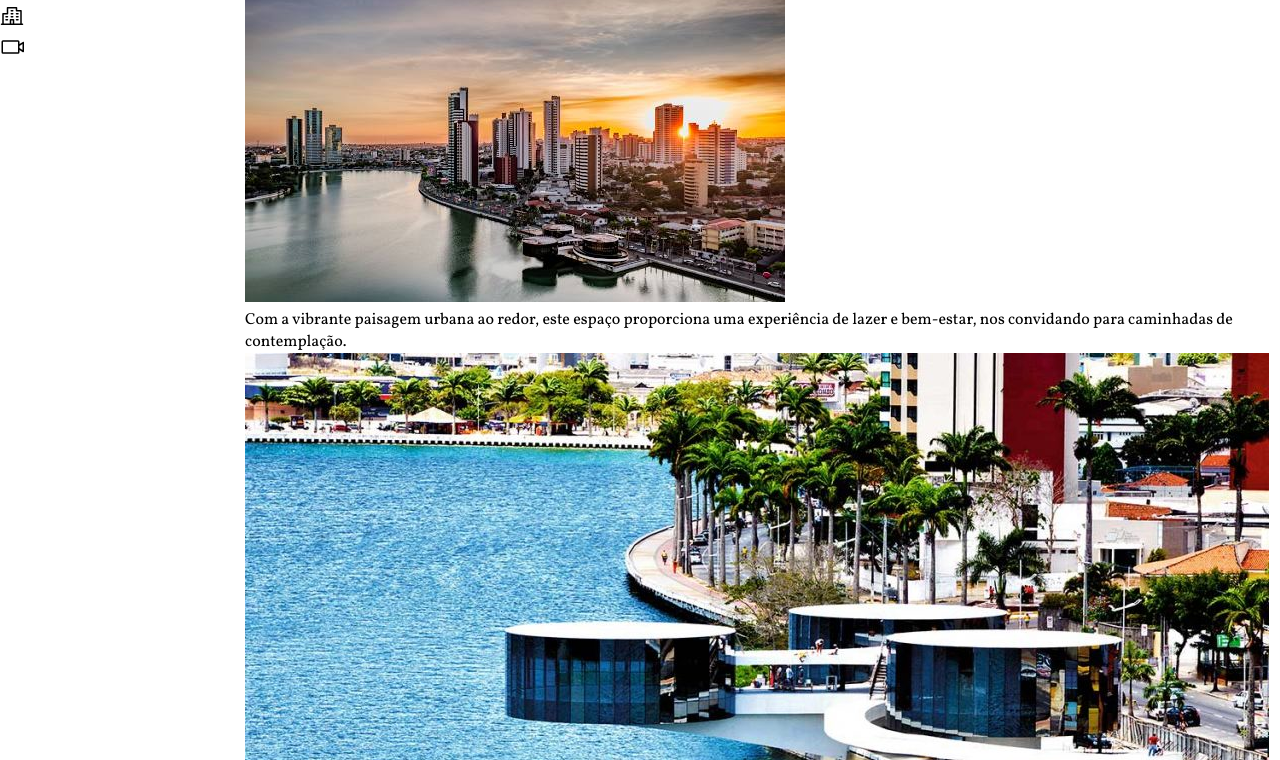
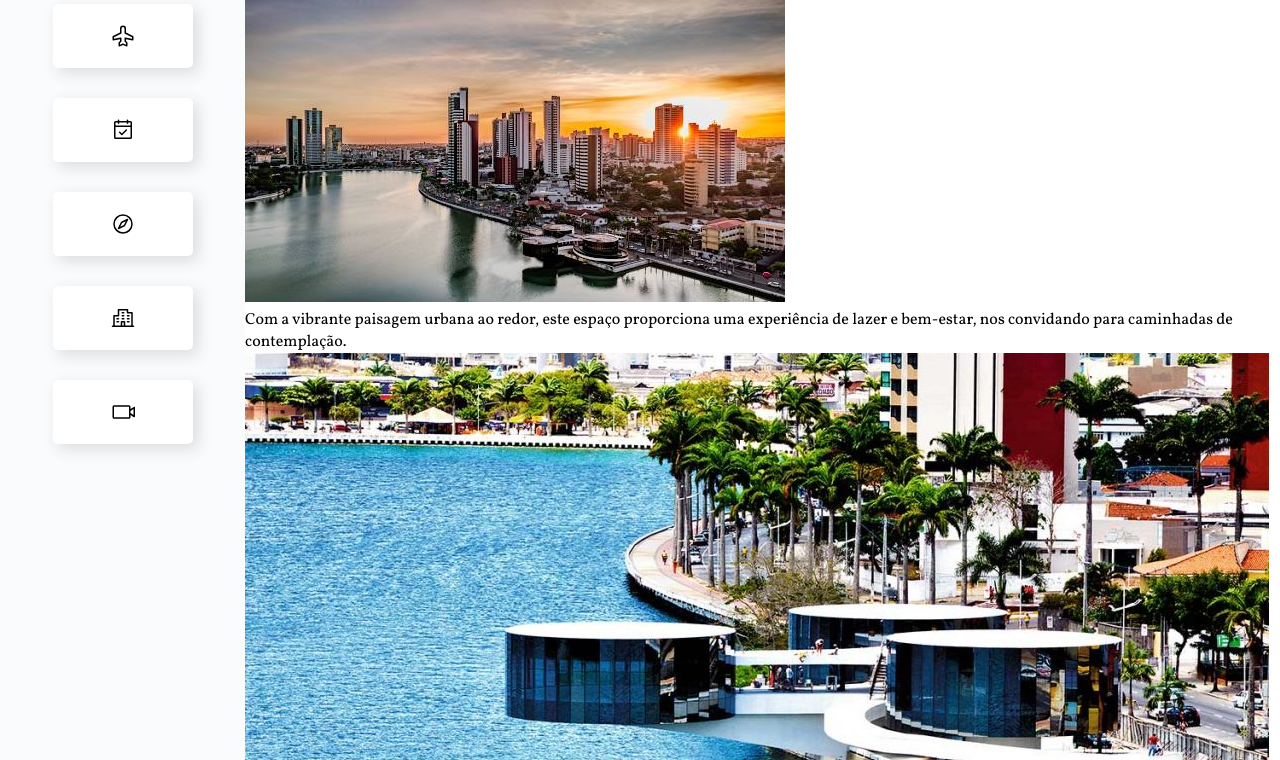
Before and after one commit to luizaugustoliveira/PostaisCG, a plain HTML site: page index.html in a window 1280 px wide. Shown: the part 225-985 px from the top of the page. Drawn offline with Linux system fonts and the light colour scheme.

Commit message:
add sidenav

```diff
--- a/css/style.css
+++ b/css/style.css
@@ -84,3 +84,40 @@ img {
 .footer {
   grid-area: footer;
 }
+
+/*SIDENAV*/
+
+.sidenav {
+  grid-area: sidenav;
+  background: #fafbfc;
+  padding: 30px;
+}
+
+.sidenav li a {
+  display: grid;
+  justify-content: center;
+  min-width: 60px;
+  max-width: 100px;
+  margin: 0 auto 30px auto;
+  background: white;
+  padding: 20px;
+  border-radius: 5px;
+  box-shadow: 5px 5px 15px 0px rgba(44, 44, 44, 0.15);
+  transition: 0.1s ease-out;
+}
+
+.sidenav li a:hover {
+  background: #b07dfb;
+}
+
+.content {
+  grid-area: content;
+}
+
+.anuncios {
+  grid-area: anuncios;
+}
+
+.footer {
+  grid-area: footer;
+}
```
